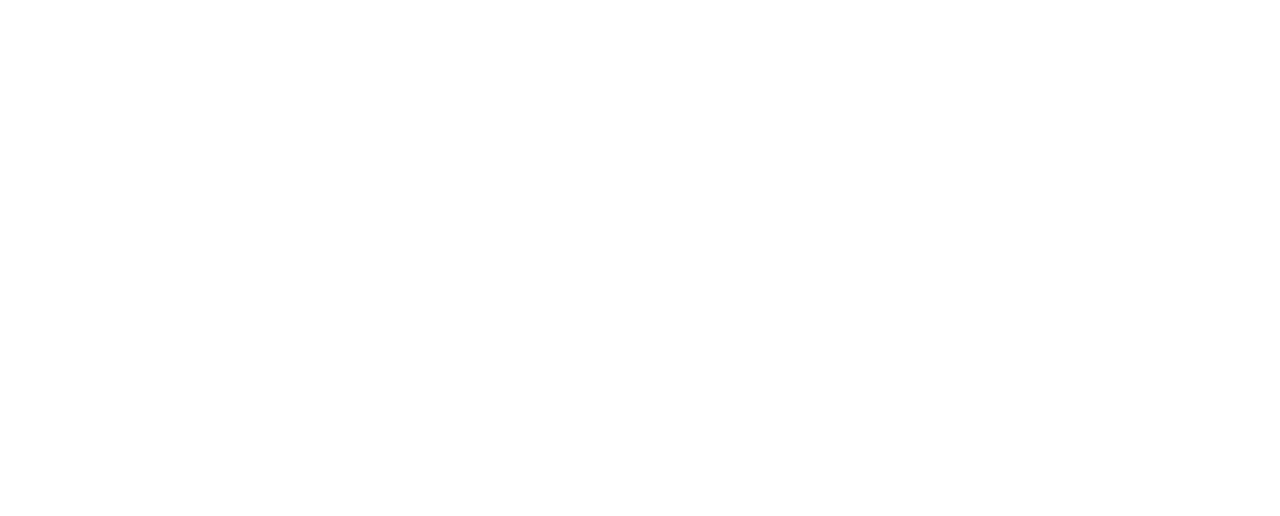
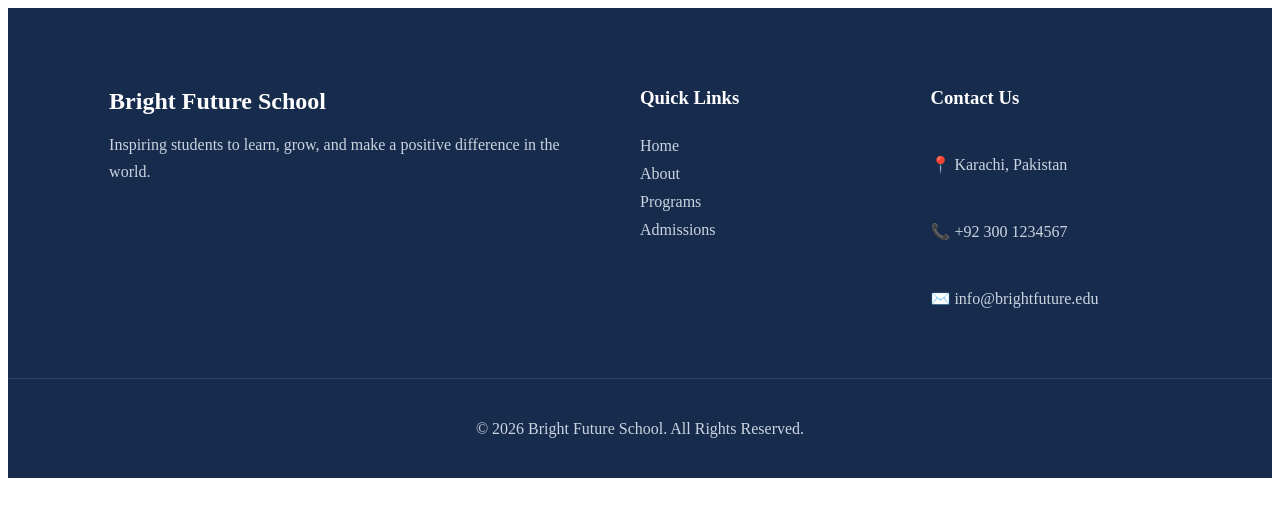
Before and after one commit to alihuzaifa/SMIT-Batch-22-Schoool-Website, a plain HTML site: page index.html in a window 1280 px wide. Drawn offline with Linux system fonts and the light colour scheme.

Commit message:
footer has been completed

```diff
--- a/index.html
+++ b/index.html
@@ -1,11 +1,42 @@
-<!DOCTYPE html>
+<!doctype html>
 <html lang="en">
-<head>
-    <meta charset="UTF-8">
-    <meta name="viewport" content="width=device-width, initial-scale=1.0">
+  <head>
+    <meta charset="UTF-8" />
+    <meta name="viewport" content="width=device-width, initial-scale=1.0" />
     <title>School Website</title>
-</head>
-<body>
+    <link rel="stylesheet" href="style.css">
+  </head>
+  <body>
+    <!-- FOOTER -->
+    <footer class="footer">
+      <div class="footer-container">
+        <div class="footer-about">
+          <h2>Bright Future School</h2>
+          <p>
+            Inspiring students to learn, grow, and make a positive difference in
+            the world.
+          </p>
+        </div>
 
-</body>
+        <div class="footer-links">
+          <h3>Quick Links</h3>
+          <a href="#home">Home</a>
+          <a href="#about">About</a>
+          <a href="#programs">Programs</a>
+          <a href="#admissions">Admissions</a>
+        </div>
+
+        <div class="footer-contact">
+          <h3>Contact Us</h3>
+          <p>📍 Karachi, Pakistan</p>
+          <p>📞 +92 300 1234567</p>
+          <p>✉️ info@brightfuture.edu</p>
+        </div>
+      </div>
+
+      <div class="copyright">
+        <p>© 2026 Bright Future School. All Rights Reserved.</p>
+      </div>
+    </footer>
+  </body>
 </html>
--- /dev/null
+++ b/style.css
@@ -0,0 +1,62 @@
+.footer {
+  background: #172b4d;
+  color: white;
+  padding-top: 60px;
+}
+
+.footer-container {
+  max-width: 1200px;
+  margin: auto;
+  padding: 0 8% 50px;
+  display: grid;
+  grid-template-columns: 2fr 1fr 1fr;
+  gap: 50px;
+}
+
+.footer h2 {
+  color: #fff;
+  margin-bottom: 15px;
+}
+
+.footer h3 {
+  margin-bottom: 18px;
+}
+
+.footer p {
+  color: #cbd5e1;
+  line-height: 1.7;
+}
+
+.footer-links {
+  display: flex;
+  flex-direction: column;
+  gap: 10px;
+}
+
+.footer-links a {
+  color: #cbd5e1;
+  text-decoration: none;
+}
+
+.footer-links a:hover {
+  color: white;
+}
+
+.footer-contact {
+  display: flex;
+  flex-direction: column;
+  gap: 8px;
+}
+
+.copyright {
+  text-align: center;
+  padding: 20px;
+  border-top: 1px solid rgba(255, 255, 255, 0.1);
+}
+
+@media (max-width: 700px) {
+  .footer-container {
+    grid-template-columns: 1fr;
+    text-align: center;
+  }
+}
```
